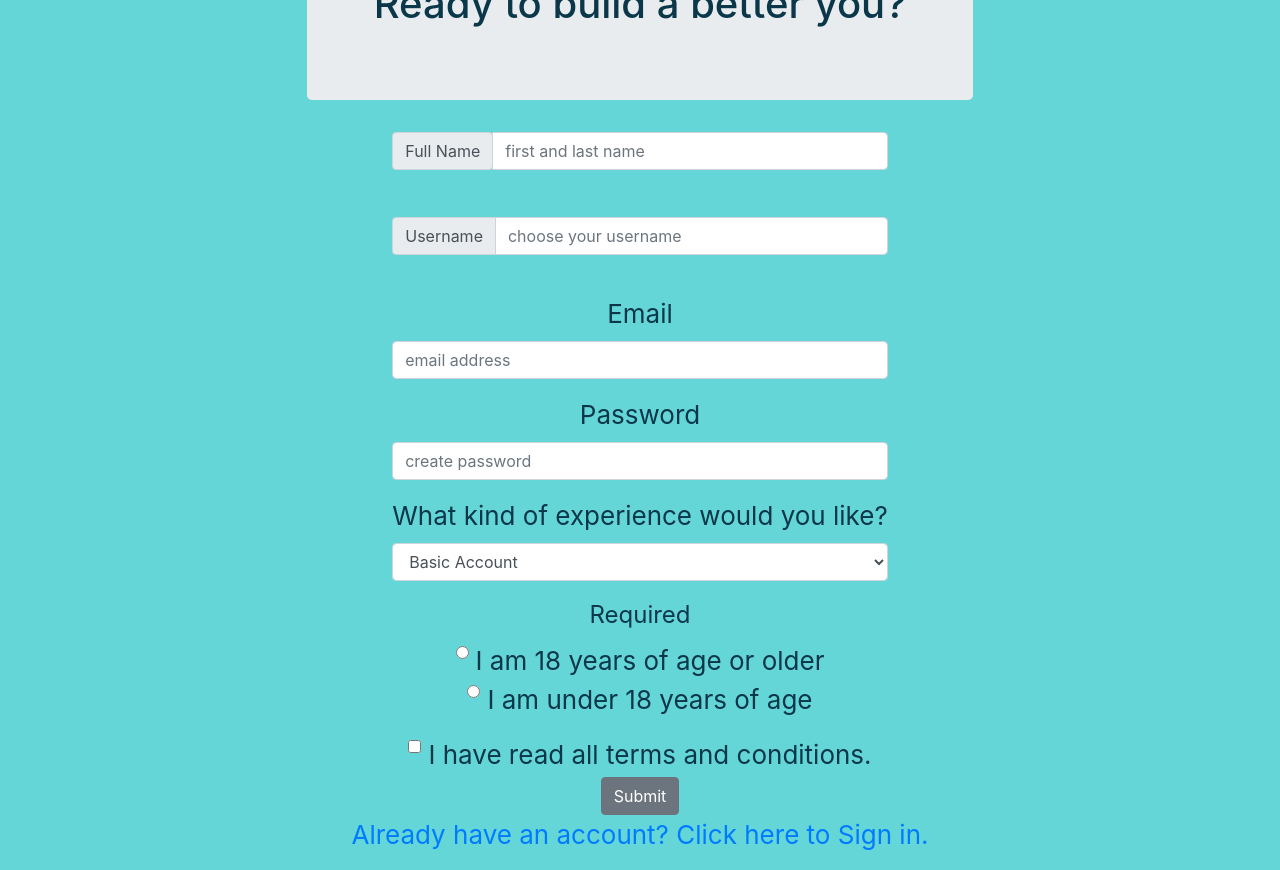
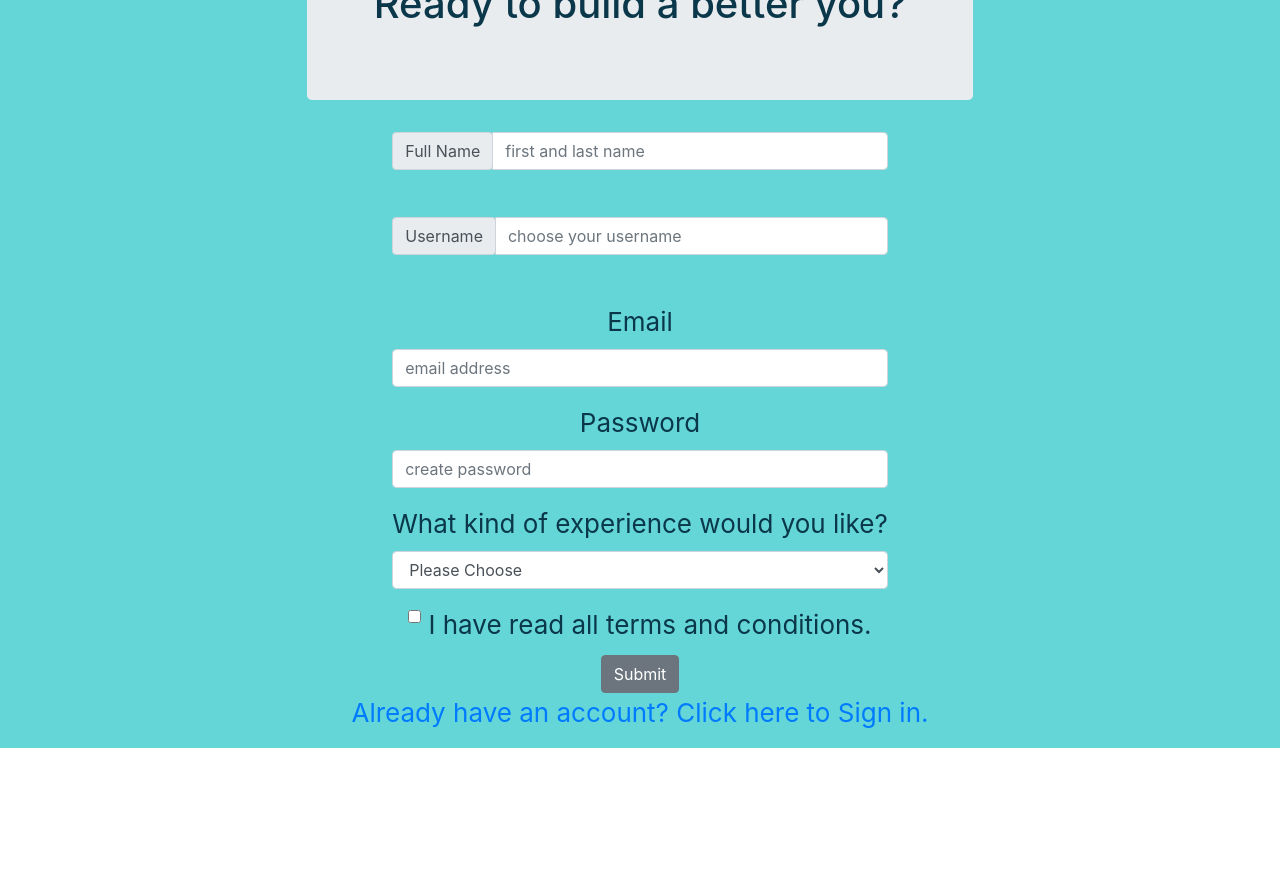
Before and after one commit to web25Lucius/Front-End, a React (Create React App) app in the folder front-end/: page /registration in a window 1280 px wide. Shown: the part 380-1250 px from the top of the page. After the commit the page ends 1128 px from the top, so only its background shows below. Built offline with nearby package versions, Linux system fonts and the light colour scheme.

Commit message:
fixing form handing on registration, then sign in

```diff
--- a/front-end/src/components/LogIn.js
+++ b/front-end/src/components/LogIn.js
@@ -1,3 +1,4 @@
+
 import React, {useState, useEffect} from 'react';
 import {BrowserRouter as Router, Route, Link, Switch} from 'react-router-dom';
 import Dashboard from './Dashboard';
@@ -5,27 +6,10 @@ import Registration from './Registration';
 import { Button , Form, FormGroup, Label, Input, InputGroup, InputGroupAddon } from 'reactstrap';
 import '../App.css';
 import axios from 'axios';
-import * as yup from "yup";
 
-const formSchema = yup.object().shape({
-  username: yup.string().min(2, "username must be at last two characters").required("required field"),
-  password: yup.string().min(6, "password must be at least 6 characters long").required("required field")
-});
 
 function LogIn () {
   const [data, setData] = useState({
-    username:"",
-    password:""
-  });
-
-  useEffect(()=>{
-    formSchema.isValid(data).then(valid =>{
-      console.log(valid, "data is verified");
-    });
-  },[data]);
-
- const [errorState, setErrorState] = useState({
-
     username:"",
     password:""
   });
@@ -34,10 +18,11 @@ function LogIn () {
   const formSubmit = (event) =>{
     event.preventDefault();
     axios
-  .post(" https://lambda-howto.herokuapp.com/", data)
+    .post(" https://lambda-howto.herokuapp.com/", {data})
     .then(res => {
       setData(res.data);
       console.log(`How To returning member username:${data.username} password:${data.password}`, res);
+
     })
     .catch(err => console.log(err.response));
   };
@@ -51,22 +36,6 @@ const formSubmit = (event) =>{
         [event.target.password]: event.target.value
       });
 
-    formSchema.validate({username: 'Lucius', password: 'password'}).then(function(value){
-      console.log(value);
-    });
-
-    formSchema.validate({username: 'Lucius', password: 'any'}).catch(function(err){
-      err.username('ValidationError');
-      err.errors('ValidationError');
-    });
-
-   setErrorState({
-     ...errorState,
-     [event.target.name]: errorState.errors[0]
-   });
-
-
-
   };
 
 
@@ -76,27 +45,39 @@ const formSubmit = (event) =>{
 
   return (
     <Router>
+
     <div className="App">
      <header className="App-header">
+
       <Form onSubmit={formSubmit}>
+
        <InputGroup>
         <InputGroupAddon addonType="prepend">
          <Label for="username">username: &nbsp; </Label>
         </InputGroupAddon>
         <Input id="username" name="username" value={data.username} onChange={valueChange} placeholder="enter username" />
-          {errorState.username.length< 2 ? (<p className="error"> {errorState.username} </p>):null}
+
        </InputGroup>
+
       <br />
+
        <FormGroup className="mb-2 mr-sm-2 mb-sm-0">
         <InputGroupAddon addonType="prepend">
          <Label for="password" className="mr-sm-2">password:</Label>
         </InputGroupAddon>
         <Input onChange={valueChange} type="password" name="password" id="password" placeholder="enter password" />
-        {errorState.password.length< 6 ? (<p className="error"> {errorState.password} </p>):null}
+
       </FormGroup>
+
+
       <p><Button >Submit</Button></p>
+
+      </Form>
+
+
       <h6><Link to="/registration">Don't have an account? Sign up</Link></h6>
-      </Form>
+
+
         <Switch>
           <Route exact path="/">
             <Dashboard />
@@ -112,3 +93,174 @@ const formSubmit = (event) =>{
 }
 
 export default LogIn;
+
+
+
+
+
+
+
+
+
+
+
+
+
+
+
+
+
+
+
+
+
+
+
+
+
+
+
+
+
+
+
+
+
+
+
+
+
+
+
+
+
+
+
+// import React, {useState, useEffect} from 'react';
+// import {BrowserRouter as Router, Route, Link, Switch} from 'react-router-dom';
+// import Dashboard from './Dashboard';
+// import Registration from './Registration';
+// import { Button , Form, FormGroup, Label, Input, InputGroup, InputGroupAddon } from 'reactstrap';
+// import '../App.css';
+// import axios from 'axios';
+// import * as yup from "yup";
+// // import LandingPage from './LandingPage';
+
+// const formSchema = yup.object().shape({
+//   username: yup.string().min(2, "username must be at last two characters").required("required field"),
+//   password: yup.string().min(6, "password must be at least 6 characters long").required("required field")
+// });
+
+// function LogIn () {
+//   const [data, setData] = useState({
+//     username:"",
+//     password:""
+//   });
+
+//   useEffect(()=>{
+//     formSchema.isValid(data).then(valid =>{
+//       console.log(valid, "data is verified");
+//     });
+//   },[data]);
+
+//  const [errorState, setErrorState] = useState({
+
+//   username:"",
+//   password:""
+// });
+
+
+// const formSubmit = (event) =>{
+//   event.preventDefault();
+//   axios
+//   .post(" https://lambda-howto.herokuapp.com/", data)
+//   .then(res => {
+//     setData(res.data);
+//     console.log(`How To returning member username:${data.username} password:${data.password}`, res);
+
+//   })
+//   .catch(err => console.log(err.response));
+// };
+
+//   const valueChange = (event)=>{
+//     event.persist();
+
+//     setData({
+//       ...data,
+//       [event.target.username]: event.target.value,
+//       [event.target.password]: event.target.value
+//     });
+
+//     formSchema.validate({username: '', password: ''}).then(function(value){
+//       console.log(value);
+//     });
+
+//     formSchema.validate({username: '', password: ''}).catch(function(err){
+//       err.username('ValidationError');
+//       err.errors('ValidationError');
+//     });
+
+//    setErrorState({
+//      ...errorState,
+//      [event.target.name]: errorState.errors[0]
+//    });
+
+
+
+//   };
+
+
+
+
+
+
+//   return (
+//     <Router>
+
+//     <div className="App">
+//      <header className="App-header">
+
+//       <Form onSubmit={formSubmit}>
+
+//        <InputGroup>
+//         <InputGroupAddon addonType="prepend">
+//          <Label for="username">username: &nbsp; </Label>
+//         </InputGroupAddon>
+//         <Input id="username" name="username" value={data.username} onChange={valueChange} placeholder="enter username" />
+//           {errorState.username.length< 2 ? (<p className="error"> {errorState.username} </p>):null}
+//        </InputGroup>
+
+//       <br />
+
+//        <FormGroup className="mb-2 mr-sm-2 mb-sm-0">
+//         <InputGroupAddon addonType="prepend">
+//          <Label for="password" className="mr-sm-2">password:</Label>
+//         </InputGroupAddon>
+//         <Input onChange={valueChange} type="password" name="password" id="password" placeholder="enter password" />
+//         {errorState.password.length< 6 ? (<p className="error"> {errorState.password} </p>):null}
+//       </FormGroup>
+
+
+//       <p><Button >Submit</Button></p>
+
+//       </Form>
+
+
+//       <h6><Link to="/registration">Don't have an account? Sign up</Link></h6>
+
+
+//         <Switch>
+//           <Route exact path="/">
+//             <Dashboard />
+//           </Route>
+//           <Route path="/registration">
+//               <Registration />
+//           </Route>
+//         </Switch>
+//       </header>
+//     </div>
+//   </Router>
+//   );
+// }
+
+// export default LogIn;
--- a/front-end/src/components/Registration.js
+++ b/front-end/src/components/Registration.js
@@ -4,9 +4,31 @@ import {Button, Form, FormGroup, Input, Label, InputGroup, InputGroupAddon, Inpu
 import '../App.css';
 import Dashboard from './Dashboard';
 import LogIn from './LogIn';
+import axios from 'axios';
 
 function Registration() {
-  const [fname, setFname] = useState('');
+  const [fdata, setFData] = useState({
+    fullname: "",
+    username: "",
+    email: "",
+    password: "",
+    account: "",
+    terms: false
+
+  });
+
+  const onChange= event =>{
+    let value = event.target.type === "checkbox" ? event.target.checked : event.target.value
+   setFData({
+     ...fdata,[event.target.name]: value});
+  };
+
+  const onSubmit= event => {
+    event.preventDefault();
+    axios
+    .post("https://lambda-howto.herokuapp.com/",{fdata});
+  };
+
   return (
     <div className="App">
       <header className="App-header">
@@ -15,61 +37,45 @@ function Registration() {
           <img src={logo} className="App-logo" alt="logo" />
         </Link> */}
 
-       <Form>
+       <Form onSubmit={onSubmit}>
        <InputGroup>
         <InputGroupAddon addonType="prepend">
           <Label for="fullname" >
           <InputGroupText>Full Name</InputGroupText>
           </Label>
         </InputGroupAddon>
-        <Input id="fullname" name="fullname" placeholder="first and last name"   onChange={event=>{
-          setFname(event.target.value);
-          debugger
-        }} />
+        <Input id="fullname" name="fullname" placeholder="first and last name" value={fdata.fullname}  onChange={onChange} />
       </InputGroup>
       <br />
       <InputGroup>
         <InputGroupAddon addonType="prepend">
+          <Label for="username">
           <InputGroupText>Username</InputGroupText>
+          </Label>
         </InputGroupAddon>
-        <Input placeholder="choose your username" />
+        <Input   id="username" name="username"  placeholder="choose your username" value={fdata.username} onChange={onChange}/>
       </InputGroup>
       <br />
       <FormGroup>
 
         <Label for="email">Email</Label>
-        <Input type="email" name="email" id="exampleEmail" placeholder="email address" />
+        <Input type="email" id="email" name="email"  placeholder="email address" value={fdata.email} onChange={onChange} />
       </FormGroup>
       <FormGroup>
-        <Label for="examplePassword">Password</Label>
-        <Input type="password" name="password" id="examplePassword" placeholder="create password" />
+        <Label for="password">Password</Label>
+        <Input type="password" id="password" name="password"  placeholder="create password" value={fdata.password} onChange={onChange} />
       </FormGroup>
       <FormGroup>
-        <Label for="exampleSelect">What kind of experience would you like?</Label>
-        <Input type="select" name="select" id="exampleSelect">
-          <option>Basic Account</option>
-          <option>Premium Ad Free</option>
+        <Label for="account">What kind of experience would you like?</Label>
+        <Input type="select" name="account" id="account" value={fdata.account} onChange={onChange}>
+          <option value="choose">Please Choose</option>
+          <option value="basic">Basic Account</option>
+          <option value="premium">Premium Ad Free</option>
         </Input>
       </FormGroup>
-
-      <FormGroup tag="fieldset">
-        <legend>Required</legend>
-        <FormGroup check>
-          <Label check>
-            <Input type="radio" name="radio1" />{' '}
-            I am 18 years of age or older
-          </Label>
-        </FormGroup>
-        <FormGroup check>
-          <Label check>
-            <Input type="radio" name="radio1" />{' '}
-            I am under 18 years of age
-          </Label>
-        </FormGroup>
-      </FormGroup>
       <FormGroup check>
-        <Label check>
-          <Input type="checkbox" />{' '}
+        <Label for="terms">
+          <Input checked={fdata.terms} type="checkbox" id="terms" name="terms" onChange={onChange}/>
           I have read all terms and conditions.
         </Label>
       </FormGroup>
```
Lines whose indentation alone changed are shown as unchanged.
